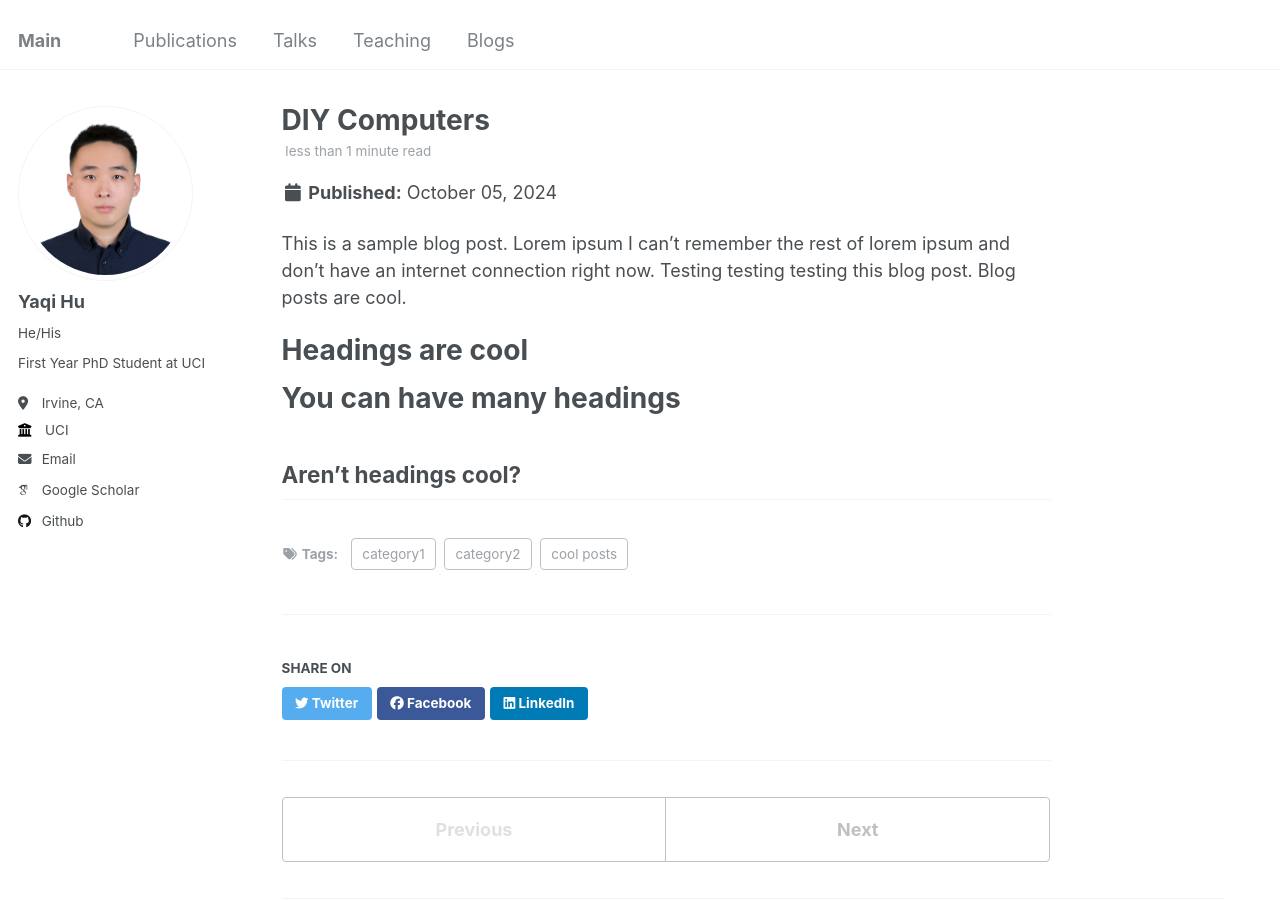
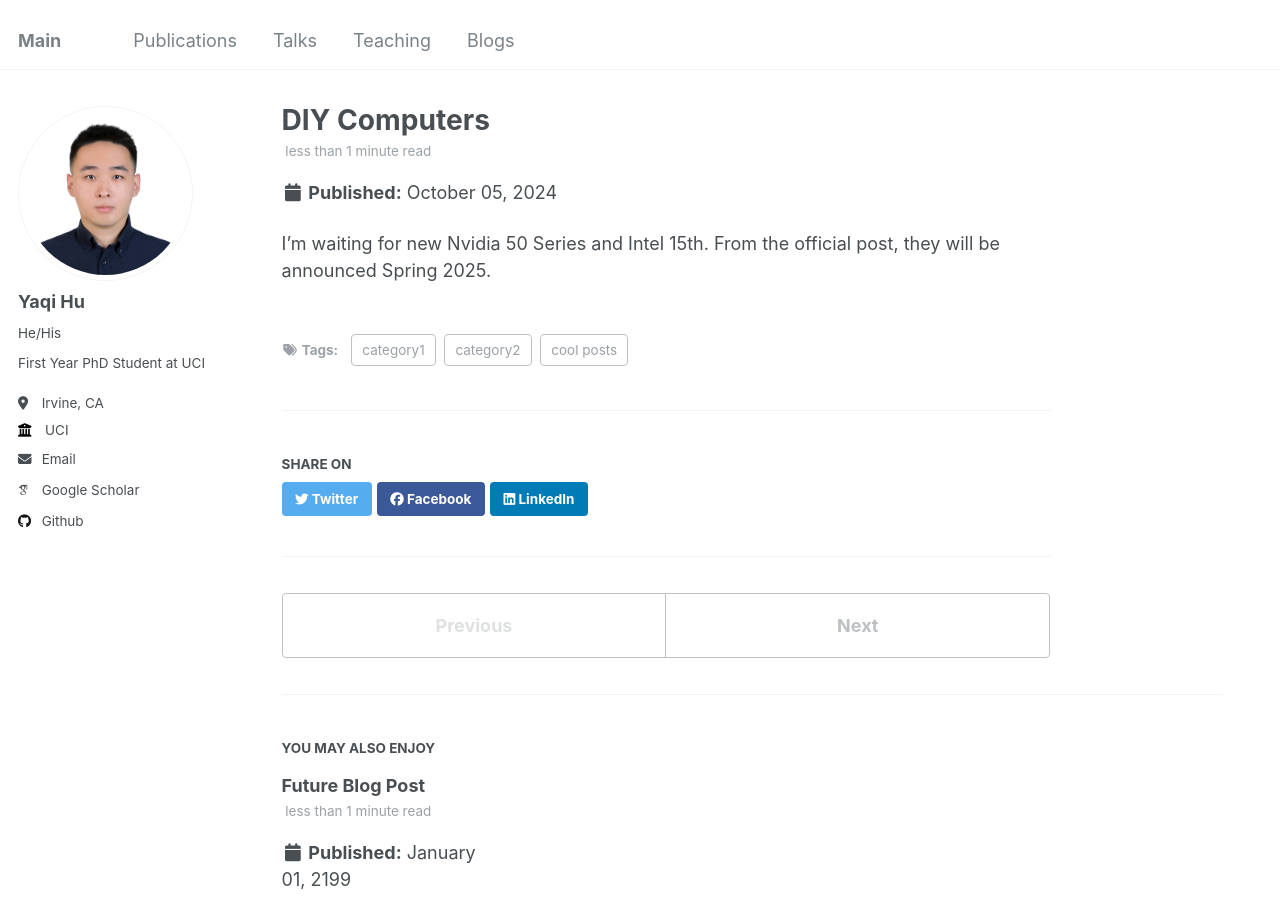
Before and after one commit to YaqiHu23/YaqiHu23.github.io, a Jekyll site: the page built from _posts/2024-10-05-DIY_Computers.md, in a window 1280 px wide and 900 px high. Built offline with Jekyll 4.4.1, drawn with Linux system fonts in a browser that asks for light colours; some web fonts are replaced.

Commit message:
version_v0.2

```diff
--- a/_posts/2024-10-05-DIY_Computers.md
+++ b/_posts/2024-10-05-DIY_Computers.md
@@ -8,13 +8,4 @@ tags:
   - category2
 ---
 
-This is a sample blog post. Lorem ipsum I can't remember the rest of lorem ipsum and don't have an internet connection right now. Testing testing testing this blog post. Blog posts are cool.
-
-Headings are cool
-======
-
-You can have many headings
-======
-
-Aren't headings cool?
-------
+I'm waiting for new Nvidia 50 Series and Intel 15th. From the official post, they will be announced Spring 2025.
```
